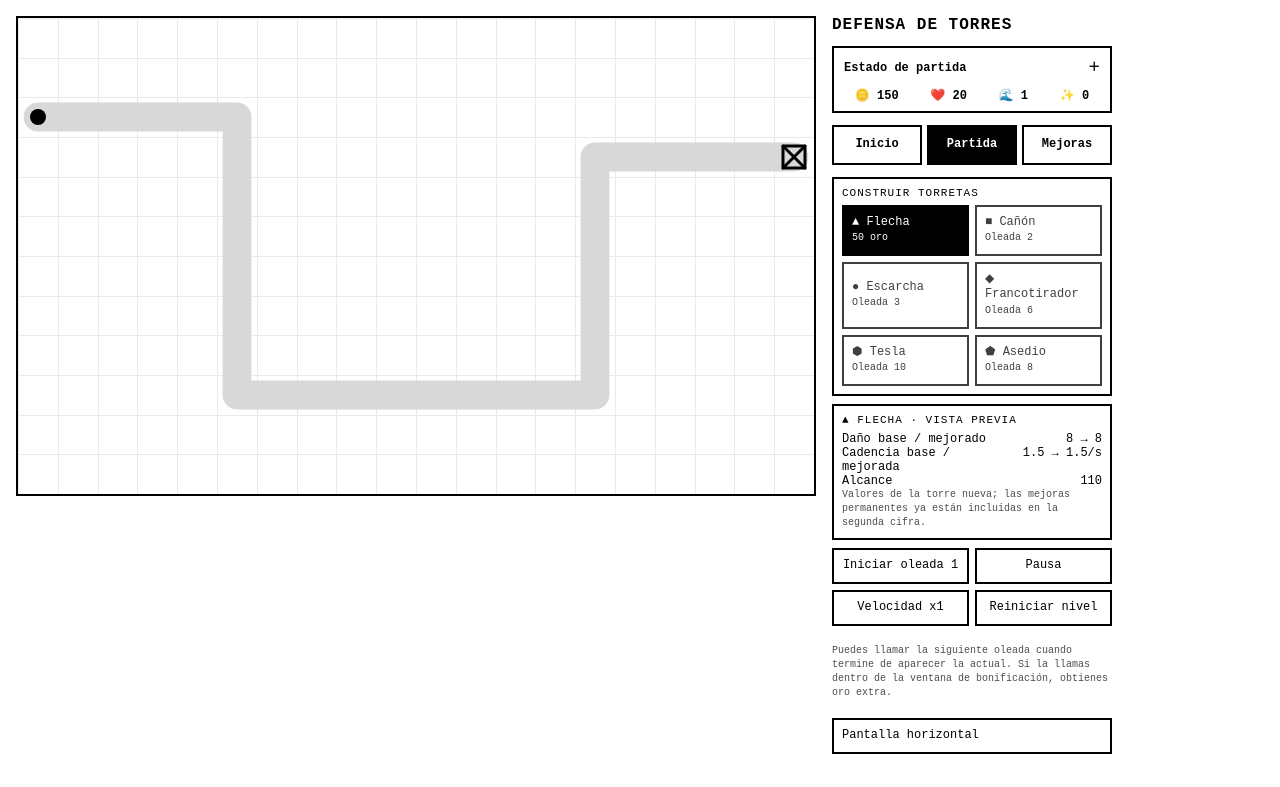
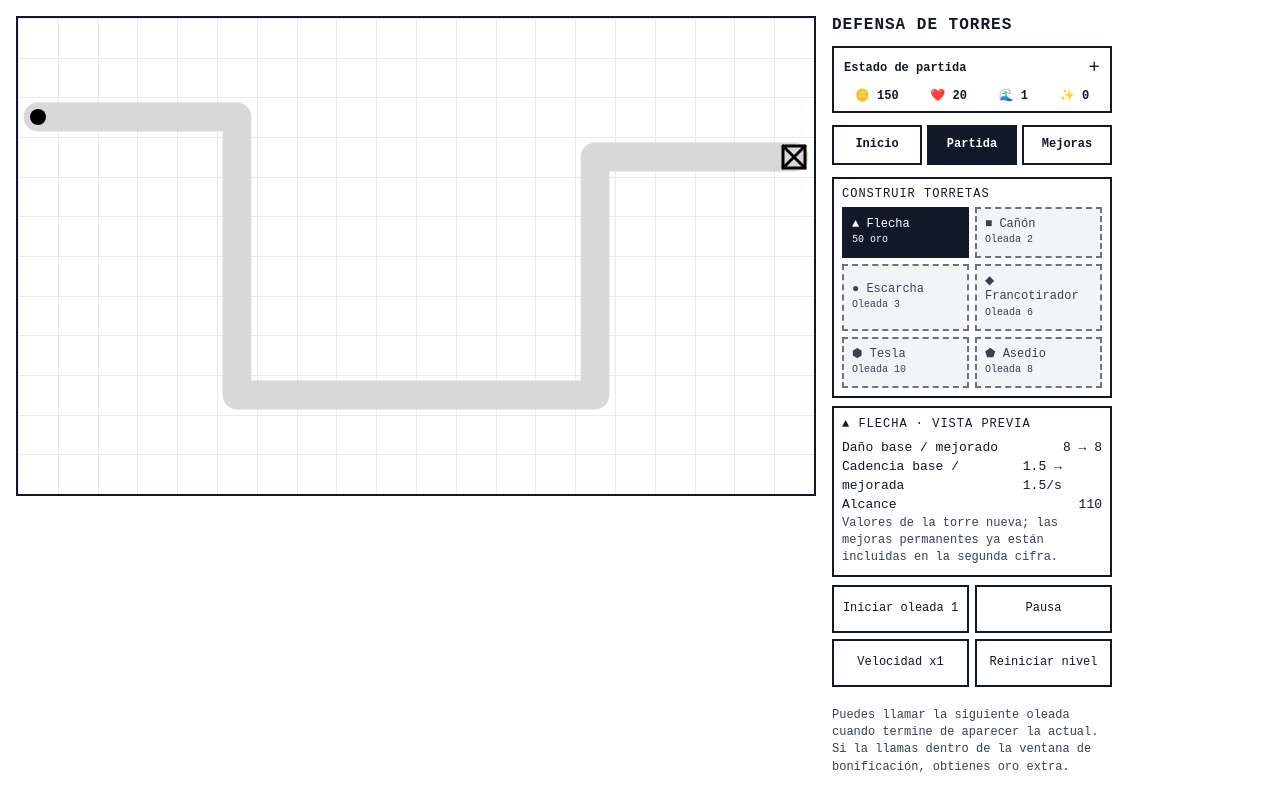
Before and after one commit to xdagobax/tower-defense, a website built with Vite: page index.html in a window 1280 px wide. Both pictures are taken after a click on the tab "Partida". Shown: the top 787 px of the page. Built offline with nearby package versions, Linux system fonts and the light colour scheme.

Commit message:
Improve text contrast and disabled control readability

```diff
--- a/index.html
+++ b/index.html
@@ -6,7 +6,7 @@
     <meta name="theme-color" content="#ffffff" />
     <title>Defensa de Torres</title>
     <style>
-      :root { --ink: #000; --paper: #fff; }
+      :root { --ink: #111827; --paper: #fff; --muted: #374151; --disabled-bg: #f3f4f6; --focus: #1d4ed8; }
       * { box-sizing: border-box; }
       html, body {
         margin: 0; padding: 0; background: var(--paper); color: var(--ink);
@@ -41,7 +41,7 @@
       .gameplay-focused #btn-orientation,
       .gameplay-focused #orientation-status,
       .gameplay-focused [data-game-extra] { display: none !important; }
-      .label { font-size: 11px; text-transform: uppercase; letter-spacing: 1px; margin-bottom: 6px; }
+      .label { font-size: 12px; text-transform: uppercase; letter-spacing: 1px; margin-bottom: 6px; }
       .tower-list { display: grid; grid-template-columns: 1fr 1fr; gap: 6px; }
       .tabs { display: grid; grid-template-columns: repeat(3, minmax(0, 1fr)); gap: 5px; }
       .tab-button { text-align: center; padding: 10px 4px; font-weight: bold; }
@@ -63,13 +63,14 @@
         line-height: 1.3; min-height: 36px; touch-action: manipulation;
       }
       button:hover:not(:disabled), button.selected { background: var(--ink); color: var(--paper); }
-      button:disabled { opacity: 0.35; cursor: not-allowed; }
-      #tower-list button:disabled { opacity: 0.75; }
+      button:focus-visible, select:focus-visible { outline: 3px solid var(--focus); outline-offset: 2px; }
+      button:disabled { opacity: 1; color: #374151; background: #f3f4f6; border-color: #6b7280; cursor: not-allowed; }
+      #tower-list button:disabled { opacity: 1; color: #374151; background: #f3f4f6; border-style: dashed; }
       .controls { display: grid; grid-template-columns: 1fr 1fr; gap: 6px; }
-      .controls button { text-align: center; }
+      .controls button { text-align: center; min-height: 48px; }
       #message { font-size: 12px; min-height: 18px; }
-      #selection { font-size: 12px; }
-      #selection .row { display: flex; justify-content: space-between; gap: 8px; }
+      #selection { font-size: 13px; line-height: 1.45; }
+      #selection .row { display: flex; justify-content: space-between; gap: 8px; font-size: 13px; }
       #selection .actions { display: flex; gap: 6px; margin-top: 6px; }
       #selection .actions button { flex: 1; text-align: center; }
       #selection .overload-actions { display: flex; flex: 2; min-width: 0; flex-direction: column; gap: 2px; }
@@ -83,7 +84,7 @@
         background: transparent; color: #2563eb;
       }
       #selection .overload-actions .overload-charge-link:disabled { opacity: 0.4; }
-      .hint { font-size: 10px; opacity: 0.7; line-height: 1.4; }
+      .hint { font-size: 12px; color: #374151; opacity: 1; line-height: 1.45; }
       #orientation-status { min-height: 1em; }
       .phase-build { font-weight: bold; }
 
@@ -101,7 +102,7 @@
         #hud { flex: 0 0 252px; width: 252px; max-height: calc(100svh - 16px); overflow-y: auto; }
         .panel { padding: 7px; }
         h1 { font-size: 14px; }
-        .hint { font-size: 9px; }
+        .hint { font-size: 11px; }
       }
       /* En vertical, el tablero usa el ancho disponible y el HUD queda debajo. */
       @media (max-width: 600px) and (orientation: portrait) {
@@ -111,7 +112,7 @@
         h1 { font-size: 15px; }
         .stats-expanded { font-size: 14px; }
         .stats-expanded b { font-size: 16px; }
-        .stats-compact span { font-size: 13px; }
+        .stats-compact span { font-size: 14px; }
         button { font-size: 14px; min-height: 48px; padding: 10px; }
         .hint { font-size: 12px; }
         .tab-button { min-height: 48px; }
```
